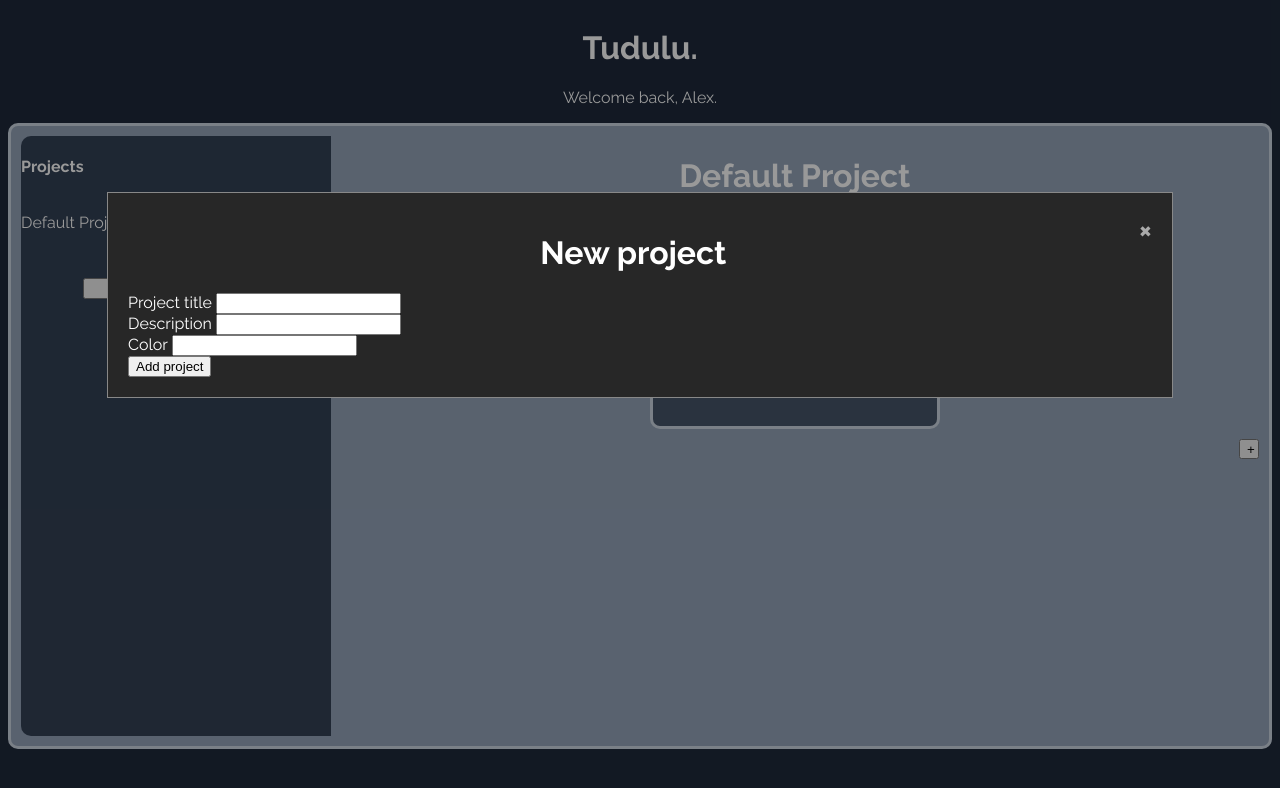
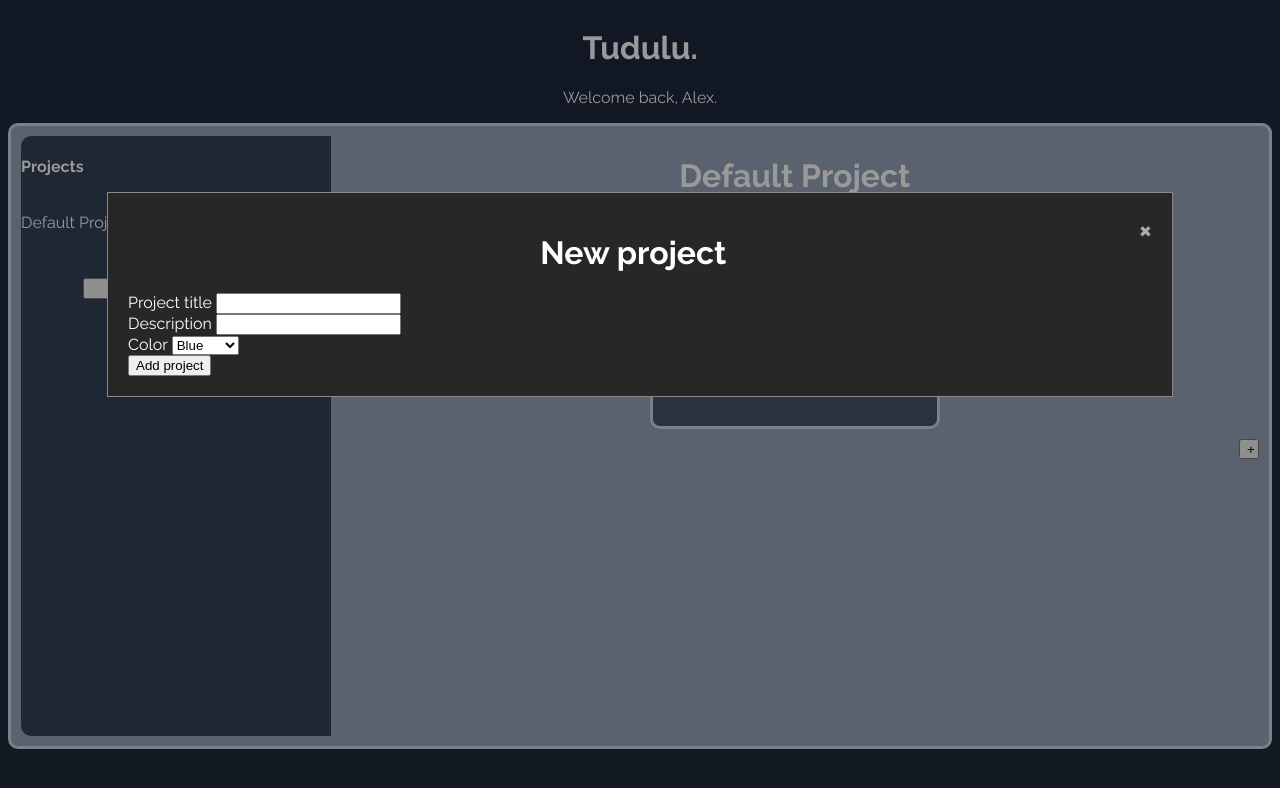
Before and after one commit to alex-nemeth/todolist, a plain HTML site: page index.html in a window 1280 px wide. Both pictures are taken after a click on the button "New Project". Drawn offline with Linux system fonts and the light colour scheme.

Commit message:
dropdown implemented

```diff
--- a/index.html
+++ b/index.html
@@ -24,7 +24,12 @@
                     </div>
                     <div class="color-input">
                         <label for="Colors">Color</label>
-                        <input id="project-color" type="text" />
+                        <select id="project-color" name="colors">
+                            <option value="blue">Blue</option>
+                            <option value="purple">Purple</option>
+                            <option value="yellow">Yellow</option>
+                            <option value="orange">Orange</option>
+                        </select>
                     </div>
                     <button class="project-submit">Add project</button>
                 </form>
@@ -47,11 +52,20 @@
                     </div>
                     <div class="text-input">
                         <label for="Status">Status</label>
-                        <input id="task-status" type="text" />
+                        <select id="task-status" name="colors">
+                            <option value="To Do">To Do</option>
+                            <option value="In Progress">In Progress</option>
+                            <option value="Completed">Completed</option>
+                        </select>
                     </div>
                     <div class="color-input">
                         <label for="Colors">Color</label>
-                        <input id="task-color" type="text" />
+                        <select id="task-color" name="colors">
+                            <option value="blue">Blue</option>
+                            <option value="purple">Purple</option>
+                            <option value="yellow">Yellow</option>
+                            <option value="orange">Orange</option>
+                        </select>
                     </div>
                     <button class="task-submit">Add task</button>
                 </form>
```
Also changed, not shown: main.js (+1 -1 lines).
